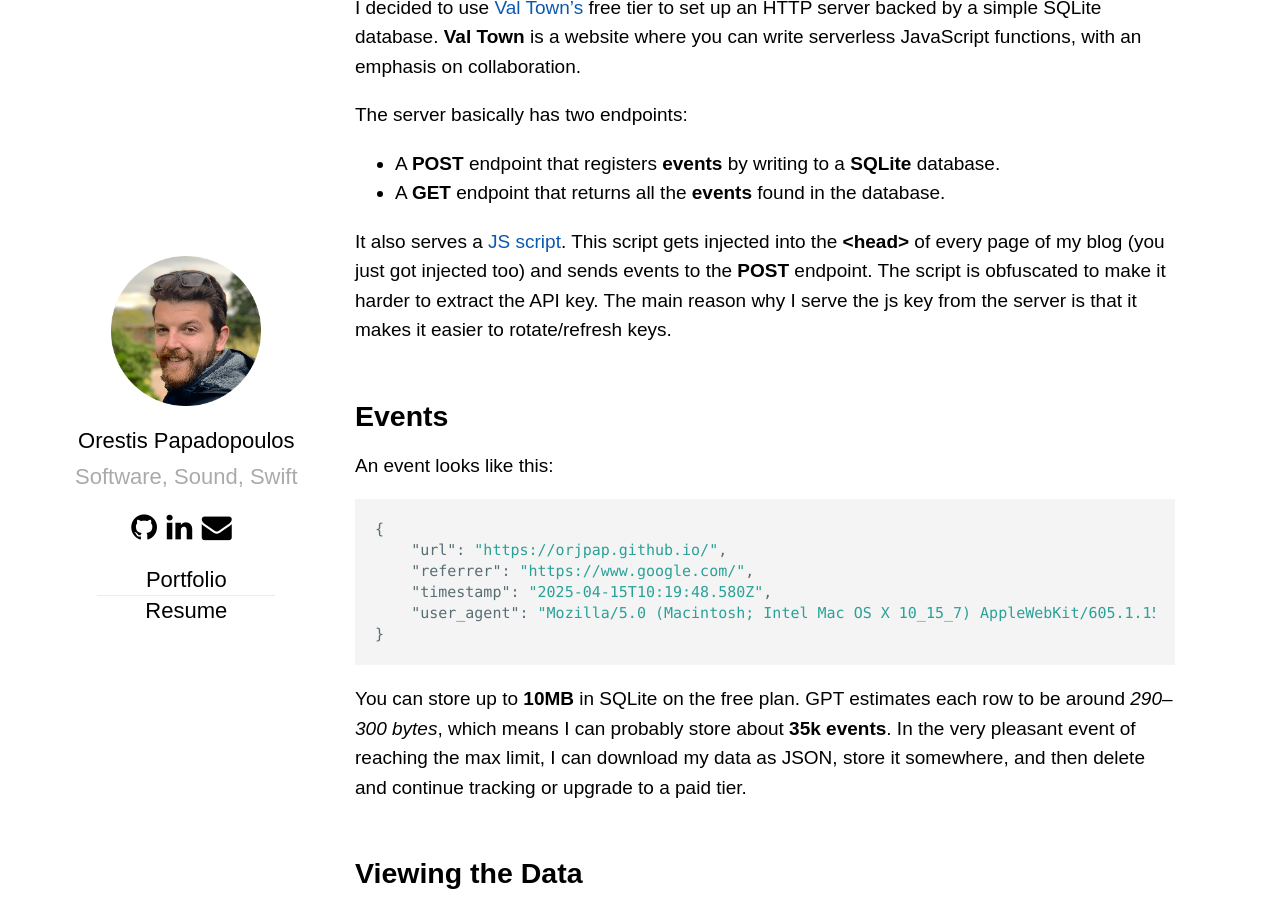
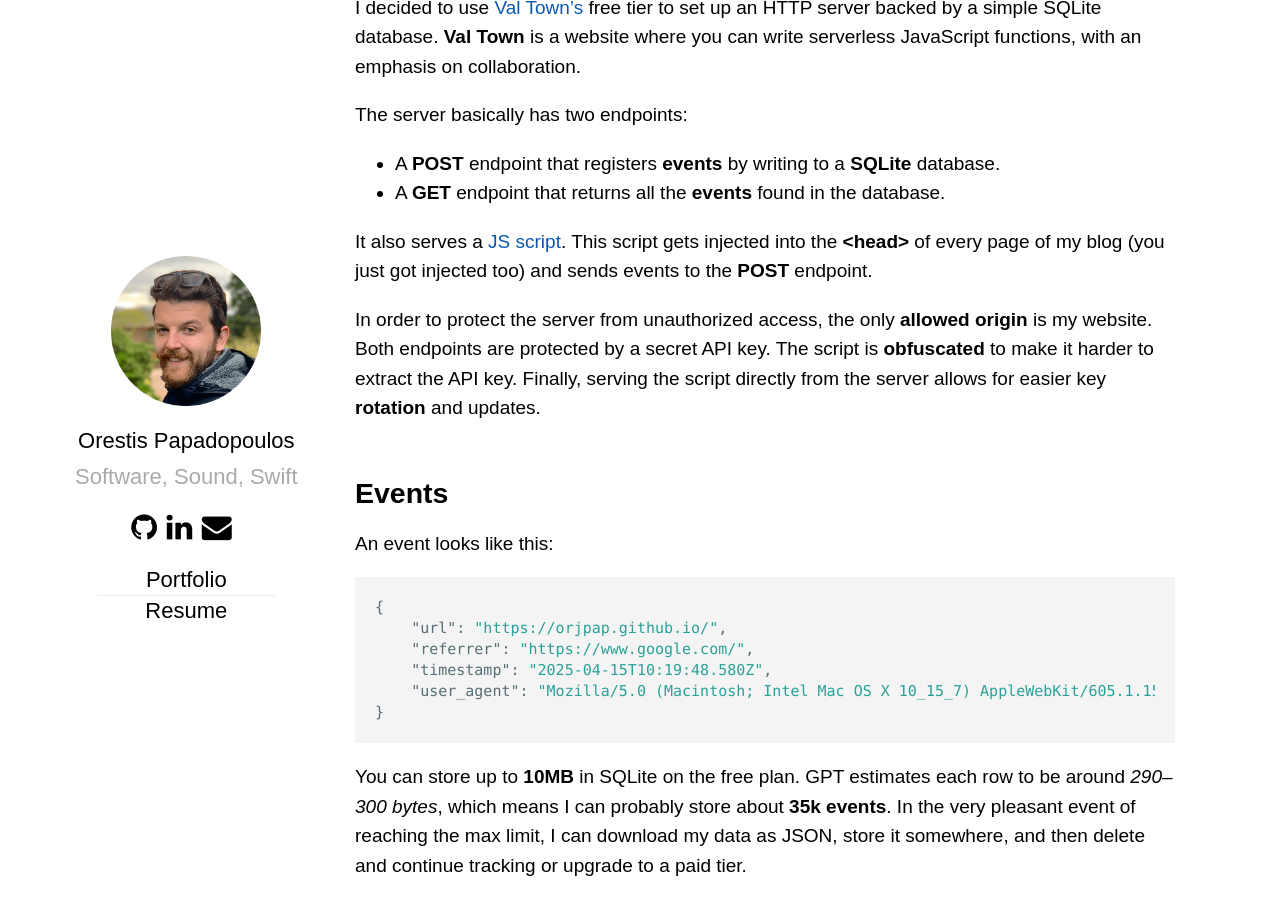
Before and after one commit to orjpap/orjpap.github.io, a Jekyll site: the page built from _posts/2025-04-15-blog-analytics.md, in a window 1280 px wide and 900 px high, scrolled down 660 px. Built offline with Jekyll 4.4.1, drawn with Linux system fonts in a browser that asks for light colours; Markdown is read by kramdown in place of the engine named in the settings.

Commit message:
Updated security bit

```diff
--- a/_posts/2025-04-15-blog-analytics.md
+++ b/_posts/2025-04-15-blog-analytics.md
@@ -28,7 +28,9 @@
 - A **POST** endpoint that registers **events** by writing to a **SQLite** database.
 - A **GET** endpoint that returns all the **events** found in the database.
 
-It also serves a [JS script](https://orjpap-bloganalyticsserver.web.val.run/analytics.js). This script gets injected into the **\<head\>** of every page of my blog (you just got injected too) and sends events to the **POST** endpoint. The script is obfuscated to make it harder to extract the API key. The main reason why I serve the js key from the server is that it makes it easier to rotate/refresh keys.
+It also serves a [JS script](https://orjpap-bloganalyticsserver.web.val.run/analytics.js). This script gets injected into the **\<head\>** of every page of my blog (you just got injected too) and sends events to the **POST** endpoint.
+
+In order to protect the server from unauthorized access, the only **allowed origin** is my website. Both endpoints are protected by a secret API key. The script is **obfuscated** to make it harder to extract the API key. Finally, serving the script directly from the server allows for easier key **rotation** and updates.
 
 
 ## Events
```
